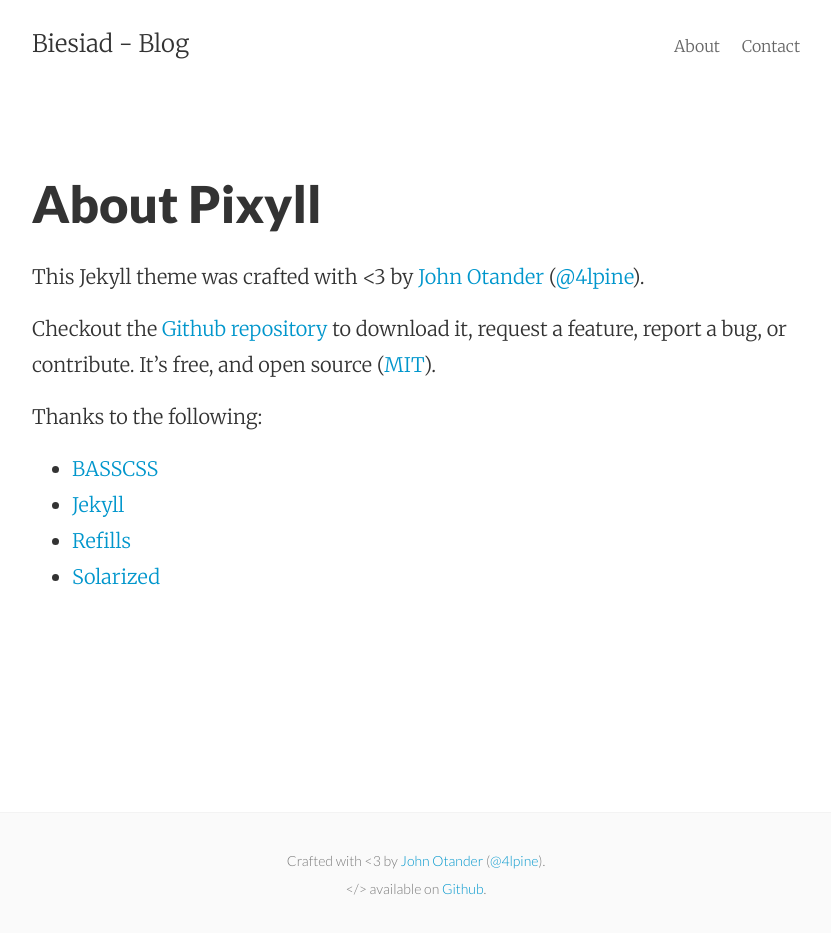
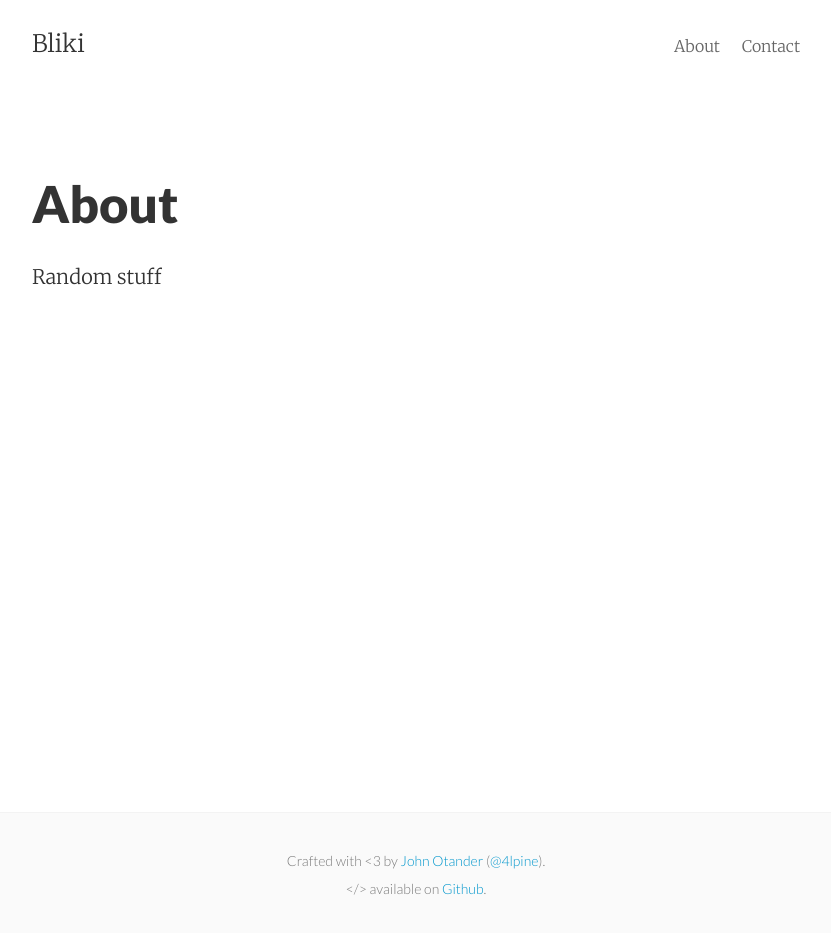
Before and after one commit to biesiad/biesiad.github.io, a Jekyll site: the page built from about.md, in a window 1280 px wide. Shown: the whole page, without its empty margins (224-1055 px from the left). Built offline with Jekyll 4.4.1, drawn with Linux system fonts in a browser that asks for light colours; Markdown is read by kramdown in place of the engine named in the settings.

Commit message:
Updated config

```diff
--- a/_config.yml
+++ b/_config.yml
@@ -1,5 +1,5 @@
 # Site settings
-title:       Biesiad - Blog
+title:       Bliki
 email:       gbiesiadecki@gmail.com
 author:      Grzegorz Biesiadecki
 description: "Random stuff"
--- a/about.md
+++ b/about.md
@@ -1,19 +1,7 @@
 ---
 layout: page
-title: About Pixyll
+title: About
 permalink: /about/
 ---
 
-This Jekyll theme was crafted with <3 by [John Otander](http://johnotander.com)
-([@4lpine](https://twitter.com/4lpine)).
-
-Checkout the [Github repository](https://github.com/johnotander/pixyll) to download it,
-request a feature, report a bug, or contribute. It's free, and open source
-([MIT](http://opensource.org/licenses/MIT)).
-
-Thanks to the following:
-
-* [BASSCSS](http://basscss.com)
-* [Jekyll](http://jekyllrb.com)
-* [Refills](http://refills.bourbon.io/)
-* [Solarized](http://ethanschoonover.com/solarized)
+Random stuff
```
